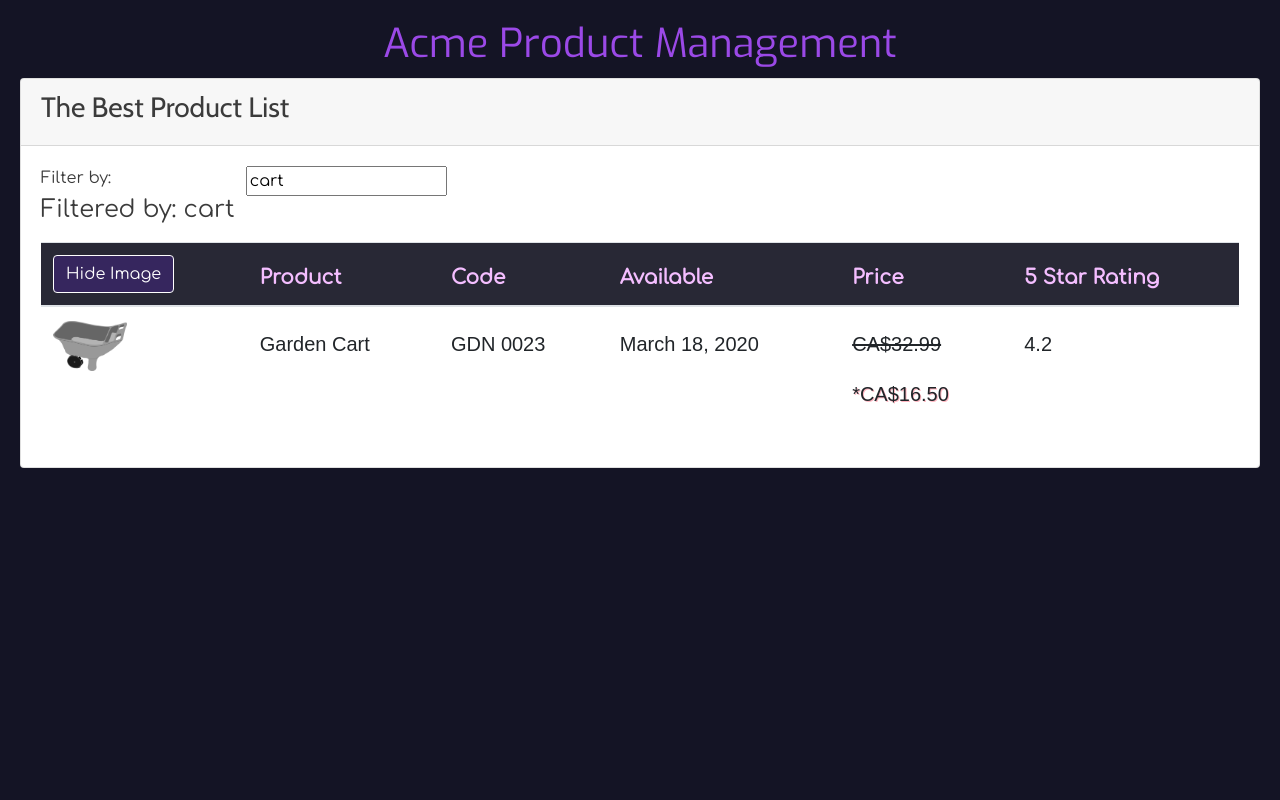
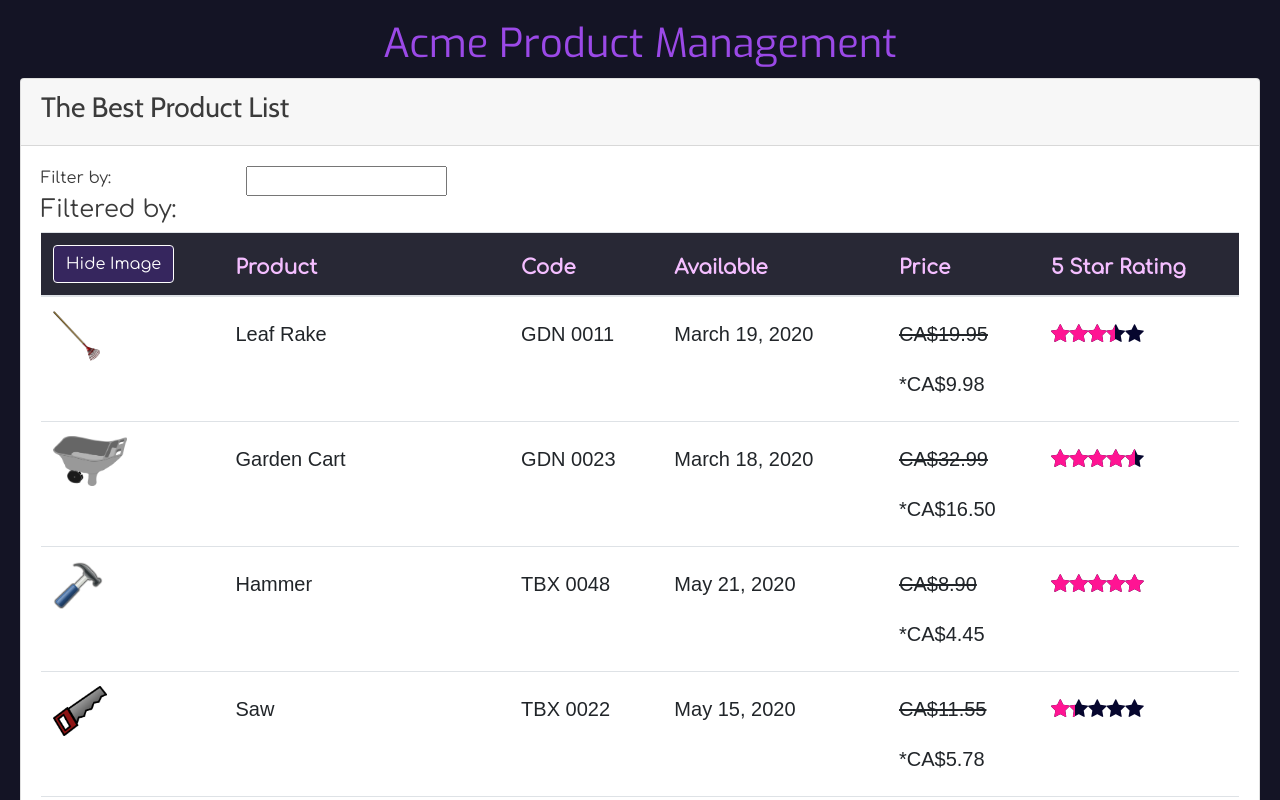
Before and after one commit to pk3000/apm, an Angular app: page / in a window 1280 px wide. Shown: the top 800 px of the page. Built offline with nearby package versions, Linux system fonts and the light colour scheme; a web font is replaced by a local one.

Commit message:
Added StarComponent to show ratings as nested component. Clicking a star rating will increase it's value by 0.5 until reaching 5 and wrapping back to 0.

```diff
--- a/src/app/app.module.ts
+++ b/src/app/app.module.ts
@@ -4,10 +4,11 @@ import { FormsModule } from '@angular/forms';
 import { AppComponent } from './app.component';
 import { ProductListComponent } from './products/product-list.component';
 import { ConvertToSpacesPipe } from './shared/convert-to-spaces.pipe';
+import { StarComponent } from './shared/star.component';
 
 @NgModule({ // Decortor to define a class as a Module
   // Defines which components belong to this module:
-  declarations: [AppComponent, ProductListComponent, ConvertToSpacesPipe],
+  declarations: [AppComponent, ProductListComponent, ConvertToSpacesPipe, StarComponent],
   // Defines the external modules that we want to have available to all of the components that belong to this angular module:
   imports: [BrowserModule, FormsModule], // Every browser module must import this
   // Defines the startup Component. This component should contain the selector we use in index.html
--- a/src/app/products/product-list.component.css
+++ b/src/app/products/product-list.component.css
@@ -2,5 +2,6 @@
     text-decoration: line-through;
 }
 .product-price-discount{
-    text-shadow: 1px 1px lightpink;
+    text-shadow: 1
+    px 1px lightpink;
 }
--- a/src/app/products/product-list.component.html
+++ b/src/app/products/product-list.component.html
@@ -43,7 +43,13 @@
                             <div class='product-price-original'>{{prod.price | currency: 'CAD' : 'symbol' : '1.2-2' }}</div>
                             <div class='product-price-discount'>*{{prod.calculateDiscount(50) | currency: 'CAD' : 'symbol' : '1.2-2' }}</div>
                         </td>
-                        <td>{{prod.starRating}}</td>
+                        <td>
+                            <pm-star    [rating]='prod.starRating'
+                                        [productId]='prod.productId'
+                                        (notify)='onNotifyStarEvent($event)'>
+
+                            </pm-star>
+                        </td>
                     </tr>
                 </tbody>
             </table>
--- a/src/app/products/product-list.component.ts
+++ b/src/app/products/product-list.component.ts
@@ -35,14 +35,14 @@ export class ProductListComponent implements OnInit {
       new Product(5, 'Hammer', 'TBX-0048', 'May 21, 2020',
         'Curved claw steel hammer', 8.9, 4.8, 'assets/images/hammer.png'),
       new Product(8, 'Saw', 'TBX-0022', 'May 15, 2020',
-        '15-inch steel blade hand saw', 11.55, 3.7, 'assets/images/leaf_rake.png'),
+        '15-inch steel blade hand saw', 11.55, 1.2, 'assets/images/saw.png'),
       new Product(10, 'Video Game Controller', 'GMG-0042', 'October 15, 2019',
-        'Standard two-button video game controller', 35.95, 4.4, 'assets/images/leaf_rake.png'),
+        'Standard two-button video game controller', 35.95, 4.4, 'assets/images/xbox-controller.png'),
     ];
 
     constructor(){
       this.filteredProducts = this.products;
-      this.listFilter = 'cart';
+      this.listFilter = '';
     }
 
     ToggleImageColumn(): void {
@@ -59,13 +59,17 @@ export class ProductListComponent implements OnInit {
         prod.productName.toLocaleLowerCase().indexOf(filterBy) !== -1);
         // || prod.description.toLocaleLowerCase().indexOf(filterBy) !== -1);
     }
+
+    onNotifyStarEvent(eventPayload: number): void {
+      this.products.find(x => x.productId === eventPayload).ChangeStartRating();
+    }
 }
 
 
 /*
 products: Product[] = [
         {
-          productId: 1,
+          plistFilterroductId: 1,
           productName: 'Leaf Rake',
           productCode: 'GDN-0011',
           releaseDate: 'March 19, 2019',
@@ -94,6 +98,9 @@ products: Product[] = [
           starRating: 4.8,
           imageUrl: 'assets/images/hammer.png'
         },
+<div class="crop"
+     [style.width.px]="starWidth"
+     [title]="rating">
         {
           productId: 8,
           productName: 'Saw',
--- a/src/app/products/product.ts
+++ b/src/app/products/product.ts
@@ -43,4 +43,8 @@ export class Product implements IProduct {
     calculateDiscount(percent: number): number {
         return this.price - (this.price * (percent / 100));
     }
+
+    ChangeStartRating(): void {
+        this.starRating = (this.starRating + 0.5) % 5;
+    }
 }
--- a/src/app/shared/star.component.css
+++ b/src/app/shared/star.component.css
@@ -4,3 +4,14 @@
 div {
   cursor: pointer;
 }
+
+.star-with-value {
+  color: deeppink;
+  position: relative;
+}
+
+
+.star-no-value {
+  color: rgb(6, 6, 46);
+  position: absolute;
+}
--- a/src/app/shared/star.component.html
+++ b/src/app/shared/star.component.html
@@ -1,11 +1,21 @@
-<div class="crop"
-     [style.width.px]="starWidth"
-     [title]="rating">
-  <div style="width: 75px">
+<div (click)='onClickStar()'>
+  <div class="star-no-value" style="width: 100px;">
     <span class="fa fa-star"></span>
     <span class="fa fa-star"></span>
     <span class="fa fa-star"></span>
     <span class="fa fa-star"></span>
     <span class="fa fa-star"></span>
   </div>
+
+  <div class="crop star-with-value" style="width: 100px;"
+      [style.width.px]="starWidth"
+      [title]="rating">
+    <div style="width: 100px">
+      <span class="fa fa-star"></span>
+      <span class="fa fa-star"></span>
+      <span class="fa fa-star"></span>
+      <span class="fa fa-star"></span>
+      <span class="fa fa-star"></span>
+    </div>
+  </div>
 </div>
--- /dev/null
+++ b/src/app/shared/star.component.ts
@@ -0,0 +1,32 @@
+import { Component, OnChanges, Input, Output, EventEmitter } from '@angular/core';
+
+@Component({
+    selector: 'pm-star',
+    templateUrl: './star.component.html',
+    styleUrls: ['./star.component.css']
+})
+export class StarComponent implements OnChanges {
+    // @Input() exposes this to containing component to allow binding
+    @Input() rating: number;
+
+    @Input() productId: number;
+
+    // The property type decorated with @Output MUST BE AN EVENT.
+    // This is the only way to pass data to container component. The data is encapsulated in the event’s payload.
+    // @Output() notify: EventEmitter<string> = new EventEmitter<string>(); // defines that the payload will be of type string
+    @Output() notify: EventEmitter<number> = new EventEmitter<number>(); // defines that the payload will be of type number
+
+    starWidth: number;
+
+    calculateStarWidth(): void {
+
+    }
+
+    ngOnChanges(): void {
+        this.starWidth = this.rating * 100 / 5;
+    }
+
+    onClickStar() {
+        this.notify.emit(this.productId);
+    }
+}
--- a/src/styles.css
+++ b/src/styles.css
@@ -39,7 +39,7 @@ div.card {
 
 /* TABLE
  */
-.table {
+ listFilter.table {
   margin-top: 10px
 }
 
```
